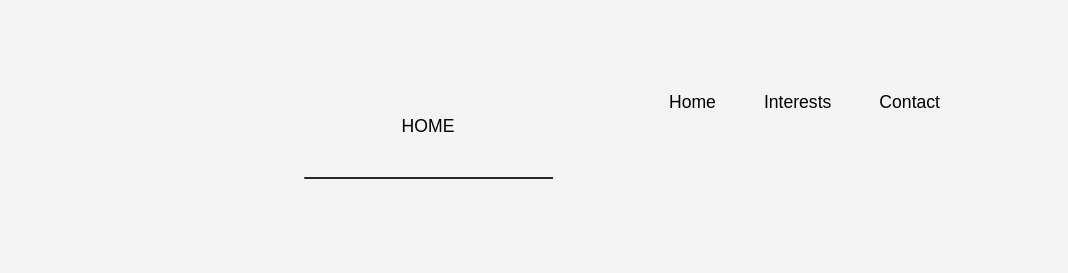
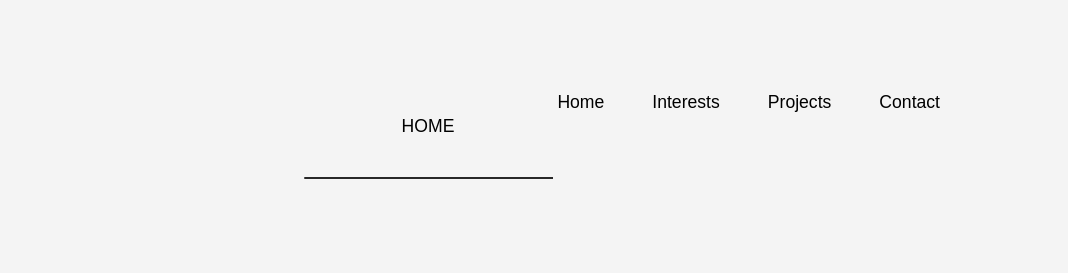
Before and after one commit to emmettforrestel/personal-portfolio, an Astro site: page / in a window 1280 px wide. Shown: the top 273 px of the page, 212-1280 px from the left. Built offline with nearby package versions, Linux system fonts and the light colour scheme; Astro itself is replaced by a stand-in of ours; a web font is replaced by a local one.

Commit message:
Added Projects

```diff
--- a/src/components/Nav.tsx
+++ b/src/components/Nav.tsx
@@ -55,6 +55,7 @@ export default function Nav() {
         <div className="flex gap-12">
           <a href="/" className="text-black">Home</a>
           <a href="../interests" className="text-black">Interests</a>
+          <a href="../projects" className="text-black">Projects</a>
           <a href="../contact" className="text-black">Contact</a>
         </div>
       )}
--- /dev/null
+++ b/src/pages/projects.astro
@@ -0,0 +1 @@
+<h1>Projects</h1>
```
